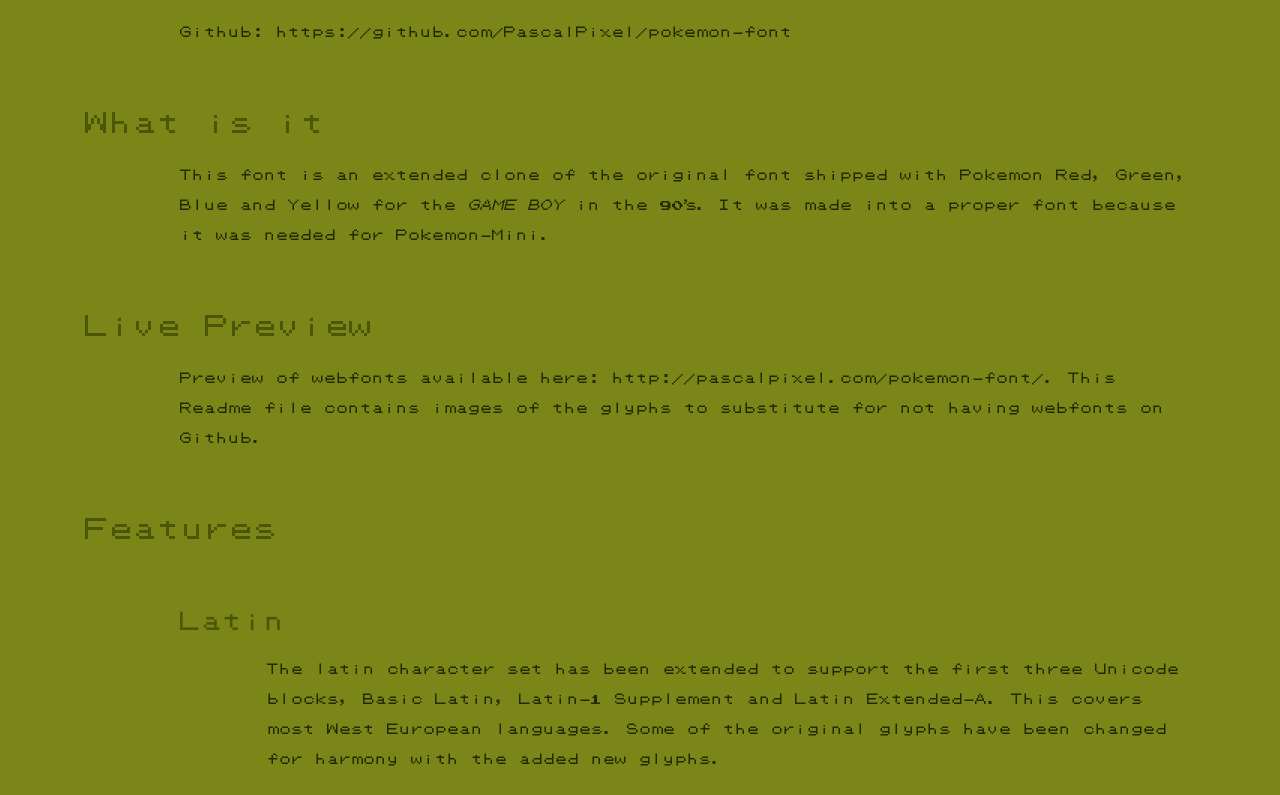
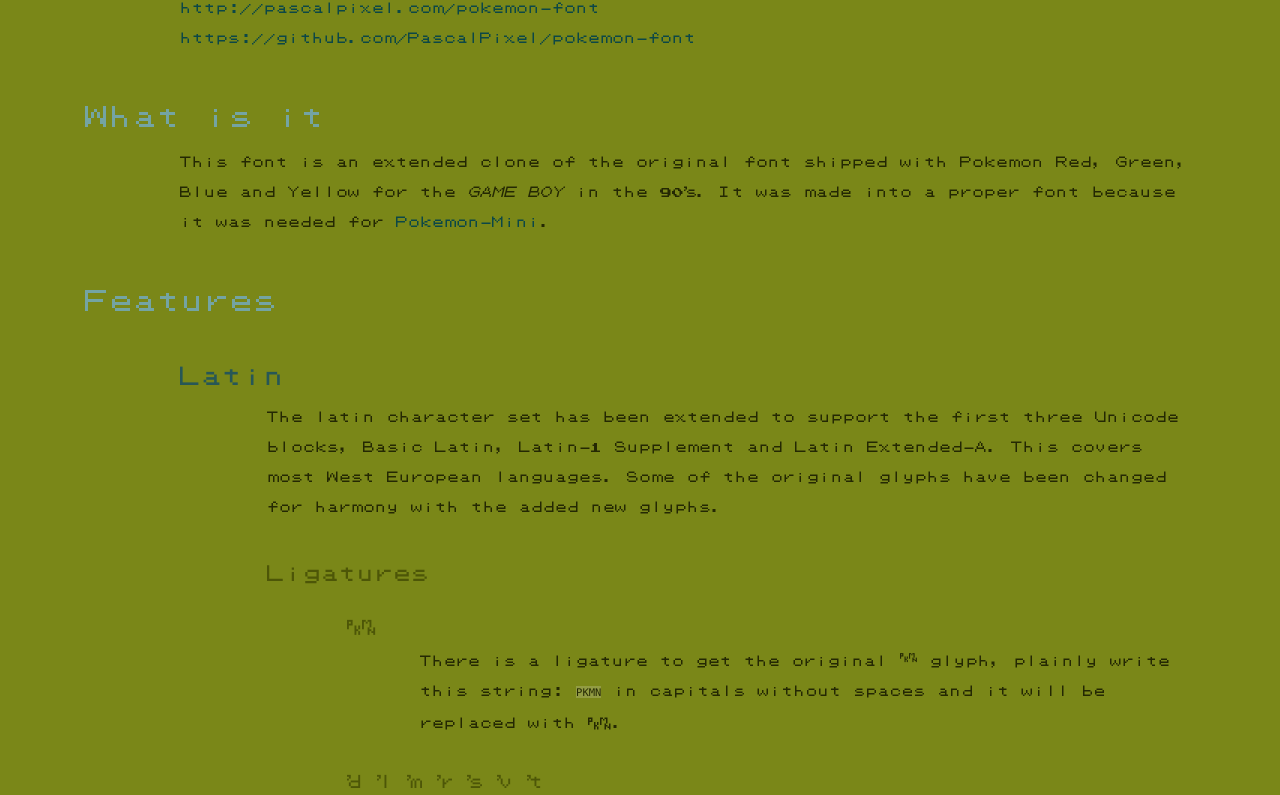
Before and after one commit to cooljeanius/pokemon-font, a website: page index.html in a window 1280 px wide. Shown: the part 110-905 px from the top of the page. Drawn offline with nearby package versions, Linux system fonts and the light colour scheme.

Commit message:
Weird Colors are Weird

```diff
--- a/index.html
+++ b/index.html
@@ -22,7 +22,7 @@
     }
 
     a {
-      color: #242803;
+      color: #0c4746;
     }
 
     h1,
@@ -32,8 +32,18 @@
     h5,
     h6 {
       color: #4D5607;
-      margin-top: 2em;
-      margin-bottom: 1em;
+      margin-top: 1.5em;
+      margin-bottom: 0.7em;
+    }
+
+    h1 {
+      color: #90BCBB;
+    }
+    h2 {
+      color: #74a4a3;
+    }
+    h3 {
+      color: #275756;
     }
 
     code,
@@ -59,19 +69,17 @@
     <h1 id="pokemon-font-v1-6-1">pokemon-font v1.6.1</h1>
     <div class="row">
       <div class="col-sm-11 offset-sm-1">
-        <p>Github: <a href="https://github.com/PascalPixel/pokemon-font">https://github.com/PascalPixel/pokemon-font</a></p>
+        <p>
+          <a href="http://pascalpixel.com/pokemon-font">http://pascalpixel.com/pokemon-font</a>
+          <br>
+          <a href="https://github.com/PascalPixel/pokemon-font">https://github.com/PascalPixel/pokemon-font</a>
+        </p>
       </div>
     </div>
     <h2 id="what-is-it">What is it</h2>
     <div class="row">
       <div class="col-sm-11 offset-sm-1">
         <p>This font is an extended clone of the original font shipped with Pokemon Red, Green, Blue and Yellow for the <i>GAME BOY</i> in the 90's. It was made into a proper font because it was needed for <a href="https://github.com/Superpencil/Pokemon-Mini">Pokemon-Mini</a>.</p>
-      </div>
-    </div>
-    <h2 id="live-preview">Live Preview</h2>
-    <div class="row">
-      <div class="col-sm-11 offset-sm-1">
-        <p>Preview of webfonts available here: <a href="http://pascalpixel.com/pokemon-font/">http://pascalpixel.com/pokemon-font/</a>. This Readme file contains images of the glyphs to substitute for not having webfonts on Github.</p>
       </div>
     </div>
     <h2 id="features">Features</h2>
```
